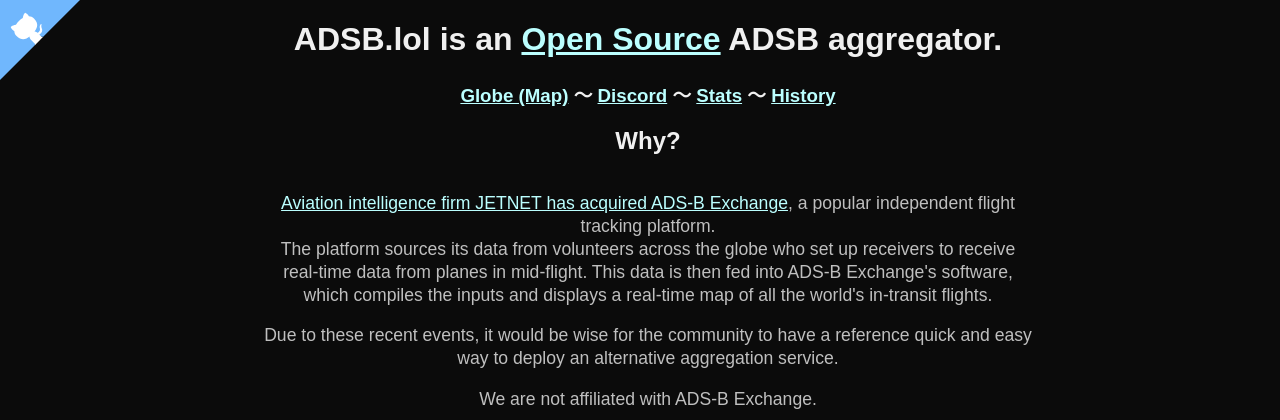
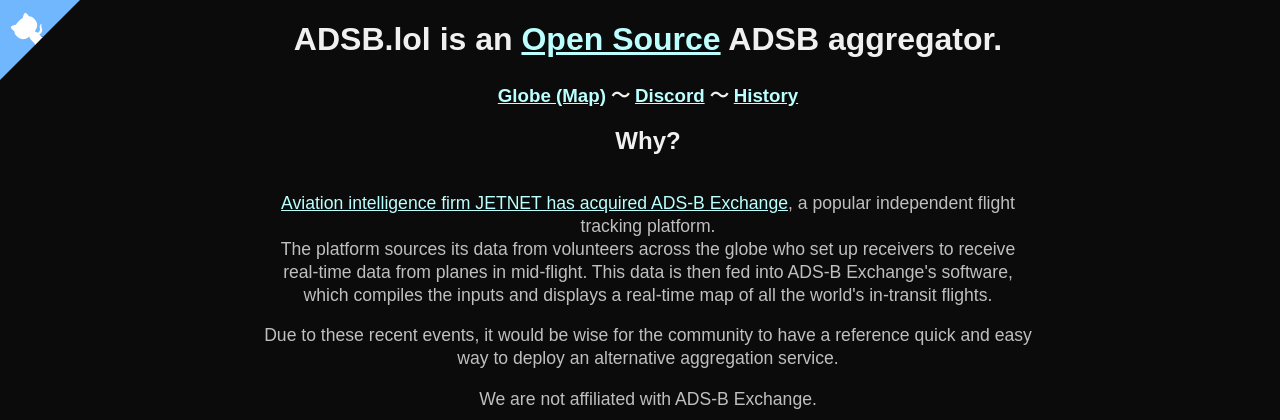
Before and after one commit to adsblol/api, a Python web app: template templates/index.html in a window 1280 px wide. Shown: the top 420 px of the page. Run offline with Jinja, Linux system fonts and the light colour scheme; the template is opened without the code that fills it, so the values that code supplies are empty.

Commit message:
Remove stats for now
Signed-off-by: katlol <1695469+katlol@users.noreply.github.com>

```diff
--- a/templates/index.html
+++ b/templates/index.html
@@ -72,7 +72,6 @@
         <h3>
             <a href="https://globe.adsb.lol/">Globe (Map)</a> &#12316;
             <a href="https://adsb.lol/discord">Discord</a> &#12316;
-            <a href="https://grafana.adsb.lol/public-dashboards/f57efa5e8e0648aea296dbac998e14fe?orgId=1">Stats</a> &#12316;
             <a href="https://history.adsb.lol">History</a>
         </h3>
         <h2>Why?</h2>
```
